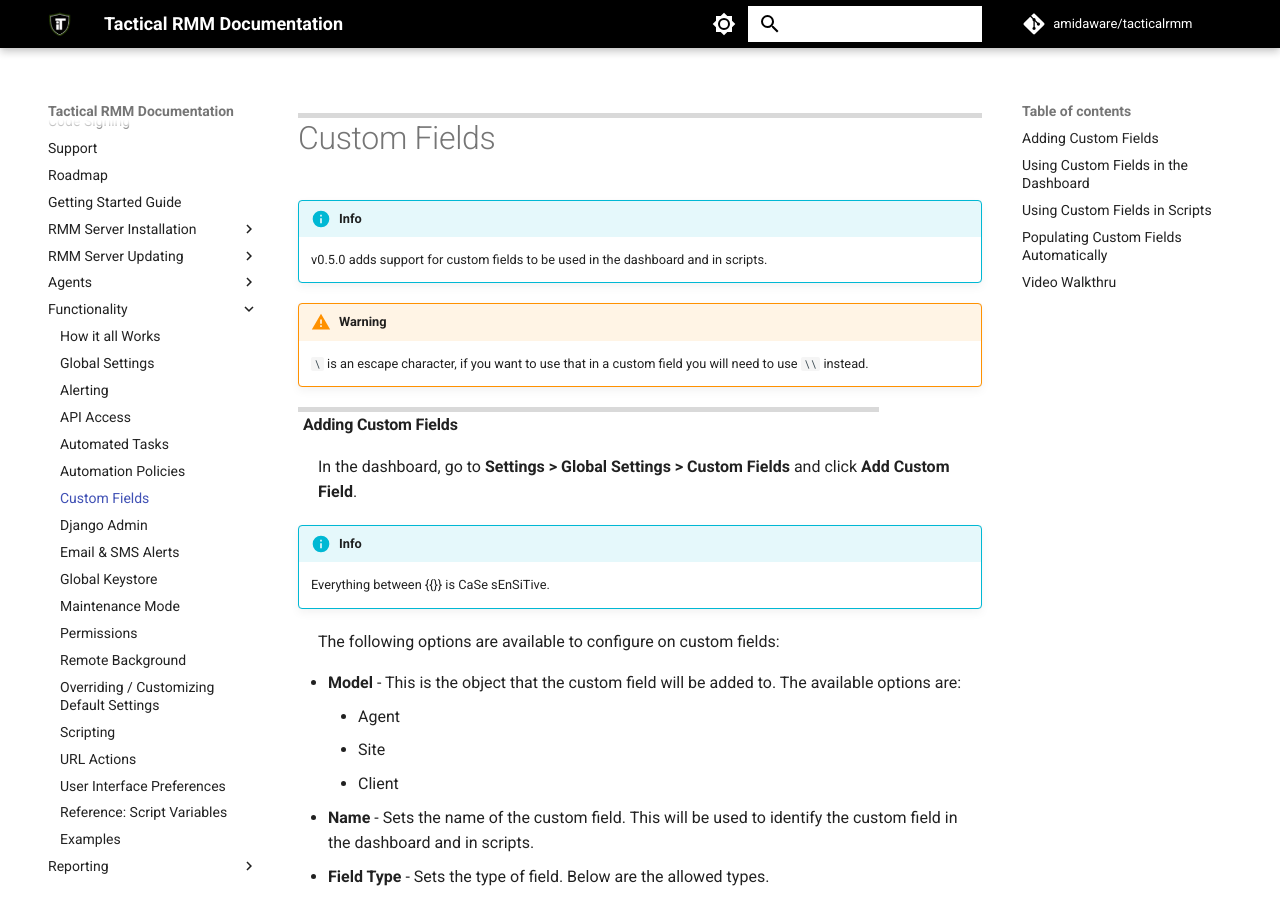
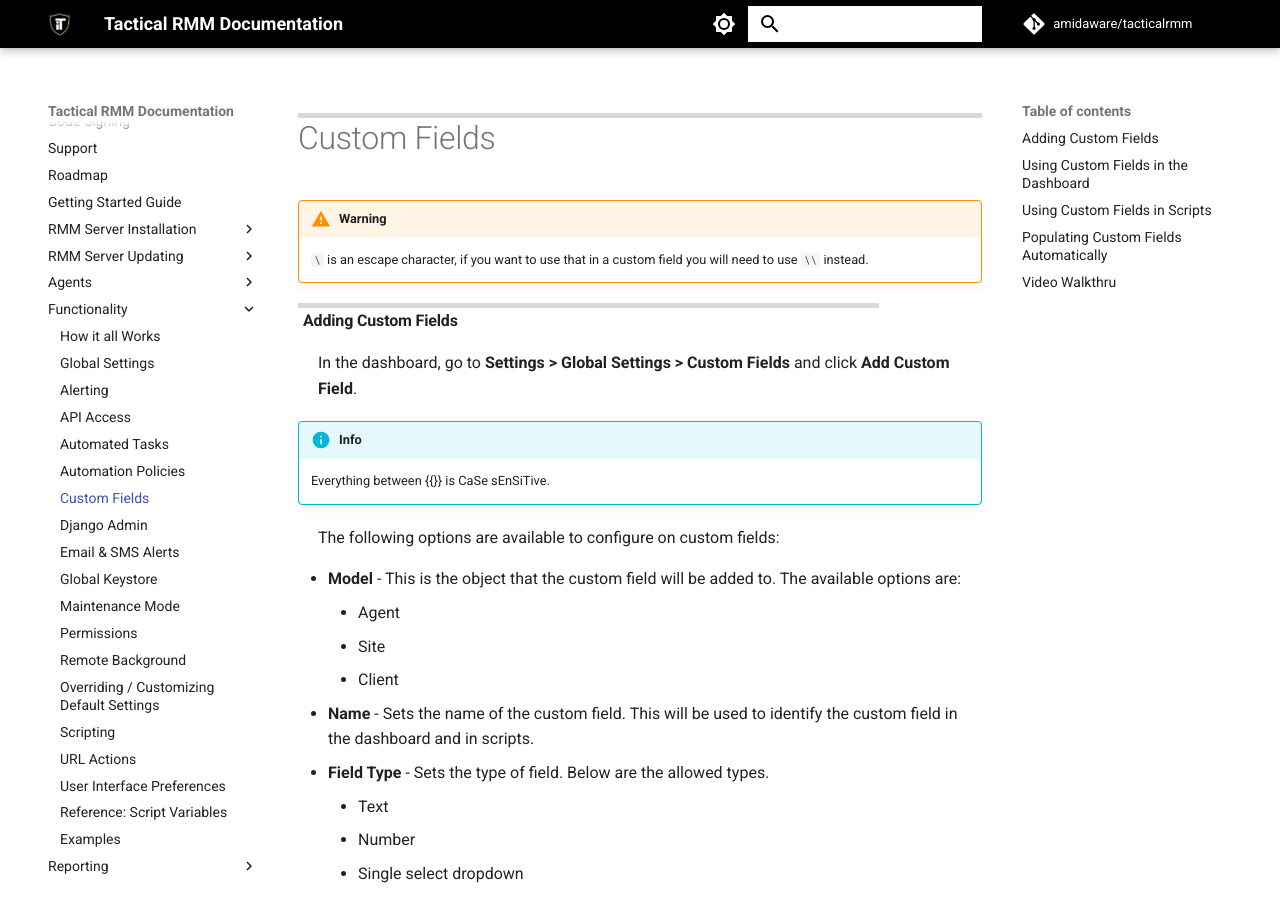
Before and after one commit to amidaware/trmm-docs, an MkDocs documentation site: the page built from docs/functions/custom_fields.md, in a window 1280 px wide and 900 px high. Built offline with MkDocs 1.6.1 and Material for MkDocs 9.7.7, drawn with Linux system fonts in a browser that asks for light colours; comment, search, counter and statistics services are not loaded.

Commit message:
Removing old version note

```diff
--- a/docs/functions/custom_fields.md
+++ b/docs/functions/custom_fields.md
@@ -1,7 +1,4 @@
 # Custom Fields
-
-!!!info
-    v0.5.0 adds support for custom fields to be used in the dashboard and in scripts.
 
 !!!warning
     `\` is an escape character, if you want to use that in a custom field you will need to use `\\` instead.
```
